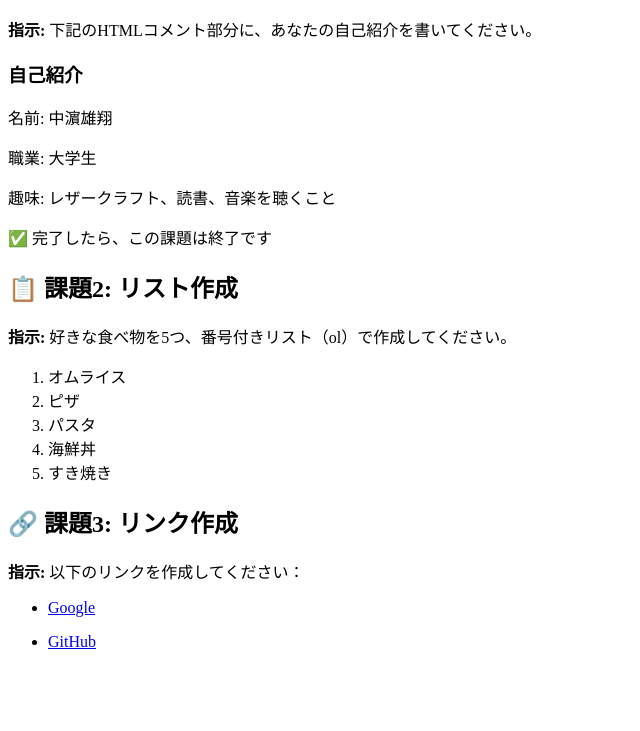
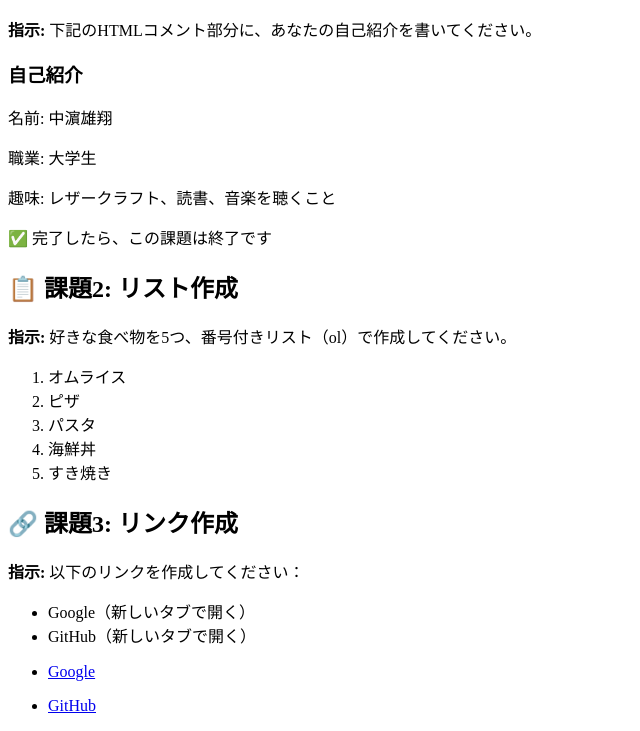
Before and after one commit to omu-aaa24124/omu-aaa24124.github.io, a plain HTML site: page index.html in a window 1280 px wide. Shown: the part 127-858 px from the top of the page, without its empty margins (0-640 px from the left). Before the commit the page ends 800 px from the top, so only its background shows below. Drawn offline with Linux system fonts and the light colour scheme.

Commit message:
Update index.html

```diff
--- a/index.html
+++ b/index.html
@@ -32,8 +32,13 @@
         <h2>🔗 課題3: リンク作成</h2>
         <p><strong>指示:</strong> 以下のリンクを作成してください：</p>
         <ul>
-            <li><p><a href="https://www.gooogle.com/"target="_blank">Google</a></p></li>
-            <li><p><a href="https://github.com/"target="_blank">GitHub</a></p></li>
+            <li>Google（新しいタブで開く）</li>
+            <li>GitHub（新しいタブで開く）</li>
+        </ul>
+      <!-- ここにリンクを作成してください -->
+        <ul>
+            <li><p><a href="https://www.google.com/" target="_blank">Google</a></p></li>
+            <li><p><a href="https://github.com/" target="_blank">GitHub</a></p></li>
         </ul>
     </div>
 </body>
```
